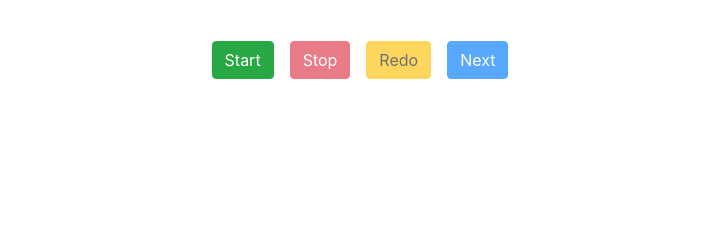
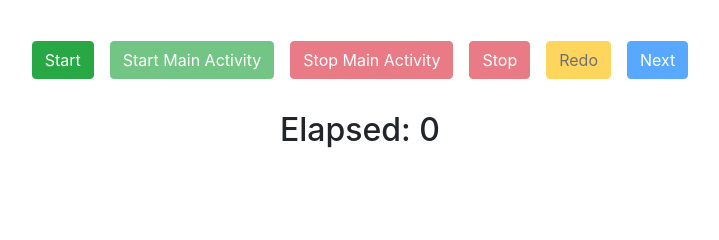
Before and after one commit to VimalMollyn/UserStudyAnnotator, a Flask app: template templates/activity_page.html in a window 1280 px wide. Shown: the part 340-580 px from the top of the page, without its empty margins (280-999 px from the left). Run offline with Flask 2, Linux system fonts and the light colour scheme; the template is opened without the code that fills it, so the values that code supplies are empty; some libraries are stand-ins or nearby versions.

Commit message:
Added stopwatch and buttons to annotate the main activity

```diff
--- a/app.py
+++ b/app.py
@@ -7,7 +7,7 @@ from pathlib import Path
 app = Flask(__name__)
 
 # constants
-num_trials = 2
+num_trials = 3
 
 def get_contexts_activities_lists(pid):
     # set a random seed
@@ -73,6 +73,8 @@ def next_trial():
         req = request.get_json()
 
         start_time = req["start_time"]
+        start_main_time = req["start_main_time"]
+        end_main_time = req["end_main_time"]
         end_time = req["end_time"]
         pid = req["pid"]
 
@@ -88,7 +90,7 @@ def next_trial():
         assert curr_trialno == int(req["trialno"])
 
         # TODO save timestamps with any notes
-        row = map(lambda x: str(x), [pid, start_time, end_time, curr_context, curr_activity, curr_trialno])
+        row = map(lambda x: str(x), [pid, start_time, start_main_time, end_main_time, end_time, curr_context, curr_activity, curr_trialno])
         with open(f"study_data/p_{pid}/timestamps.csv", "a") as f:
             f.write(",".join(row) + "\n")
 
--- a/static/activity_list.json
+++ b/static/activity_list.json
@@ -2,6 +2,6 @@
     "Bathroom": ["Brushing_hair","Hair_dryer_in_use","Shaver_in_use","Toilet_flushing","Toothbrushing","Washing_hands"],
     "Kitchen": ["Blender_in_use","Chopping","Grating","Microwave","Pouring_pitcher","Twisting_jar","Washing_Utensils","Wiping_with_rag"],
     "Misc": ["Alarm_clock","Clapping","Coughing","Door_in_use","Drinking","Knocking","Laughing","Scratching"],
-    "Workshop": ["Vacuum in use","Drill in use","Hammering","Saw in use","Screwing","Sanding"],
+    "Workshop": ["Vacuum in use","Drill in use","Hammering", "Screwing","Sanding"],
     "All": ["Speech"]
 }
--- a/templates/activity_page.html
+++ b/templates/activity_page.html
@@ -15,19 +15,31 @@
 
   <div class="row justify-content-center m-4">
     <button id="start_button" type="button" class="btn btn-success m-2">Start</button>
+    <button id="start_main" type="button" class="btn btn-success m-2" disabled>Start Main Activity</button>
+    <button id="stop_main" type="button" class="btn btn-danger m-2" disabled>Stop Main Activity</button>
     <button id="stop_button" type="button" class="btn btn-danger m-2" disabled>Stop</button>
     <button id="redo_button" type="button" class="btn btn-warning m-2" disabled>Redo</button>
     <button id="next_button" type="button" class="btn btn-primary m-2" disabled>Next</button>
   </div>
+  <div class="row justify-content-center m-4">
+    <h2 id="stopwatch">Elapsed: 0</h2>
+  </div>
 
   <script>
     let start_button = document.getElementById("start_button");
+    let start_main = document.getElementById("start_main");
+    let stop_main = document.getElementById("stop_main");
     let stop_button = document.getElementById("stop_button");
     let redo_button = document.getElementById("redo_button");
     let next_button = document.getElementById("next_button");
+    let stopwatch = document.getElementById("stopwatch");
 
     let start_time = 0;
+    let start_main_time = 0;
+    let end_main_time = 0;
     let end_time = 0;
+    let timer;
+    let seconds_elapsed = 0;
 
     // add click event listeners to each button
 
@@ -38,11 +50,65 @@
       // note down the time
       start_time = Date.now();
 
+      // disable all buttons except start_main
+      start_button.disabled = true;
+      start_main.disabled = false;
+      stop_main.disabled = true;
+      redo_button.disabled = true;
+      next_button.disabled = true;
+      stop_button.disabled = true;
+
+      // make seconds_elapsed 0
+      seconds_elapsed = 0;
+    })
+
+    // start main button
+    start_main.addEventListener("click", (data) => {
+      console.log("clicked the start main button");
+
+      // note down the time
+      start_main_time = Date.now();
+
+      // disable all buttons except stop main
+      start_button.disabled = true;
+      start_main.disabled = true;
+      stop_main.disabled = false;
+      redo_button.disabled = true;
+      next_button.disabled = true;
+      stop_button.disabled = true;
+
+      // start the timer
+      console.log("Started the timer!");
+      clearInterval(timer);
+      timer = setInterval(() => {
+        // increment counter
+        seconds_elapsed += 1;
+
+        // set the html
+        stopwatch.innerHTML = "Elapsed: " + seconds_elapsed;
+      }, 1000);
+
+    })
+
+    // stop main button
+    stop_main.addEventListener("click", (data) => {
+      console.log("clicked the stop main button");
+
+      // note down the time
+      end_main_time = Date.now();
+
       // disable all buttons except stop
       start_button.disabled = true;
+      start_main.disabled = true;
+      stop_main.disabled = true;
       redo_button.disabled = true;
       next_button.disabled = true;
       stop_button.disabled = false;
+
+      // stop the timer
+      console.log("Stopped the timer!");
+      clearInterval(timer);
+
     })
 
     // stop button
@@ -54,6 +120,8 @@
 
       // disable all buttons except redo, next
       start_button.disabled = true;
+      start_main.disabled = true;
+      stop_main.disabled = true;
       redo_button.disabled = false;
       next_button.disabled = false;
       stop_button.disabled = true;
@@ -66,11 +134,19 @@
       // note down the time
       start_time = Date.now();
 
-      // disable all buttons except stop
+      // disable all buttons except start_main
       start_button.disabled = true;
+      start_main.disabled = false;
+      stop_main.disabled = true;
       redo_button.disabled = true;
       next_button.disabled = true;
-      stop_button.disabled = false;
+      stop_button.disabled = true;
+
+      // make seconds_elapsed 0
+      seconds_elapsed = 0;
+
+      // change innerHTML
+      stopwatch.innerHTML = "Elapsed: " + seconds_elapsed;
     })
 
     // Next button
@@ -85,6 +161,8 @@
           body: JSON.stringify({
             message: "Sending timestamps, expecting next trial details in return!",
             start_time: start_time,
+            start_main_time: start_main_time,
+            end_main_time: end_main_time,
             end_time: end_time,
             pid: document.getElementById("pid").innerHTML,
             context: document.getElementById("context").innerHTML,
@@ -106,9 +184,17 @@
 
       // disable all buttons except start
       start_button.disabled = false;
+      start_main.disabled = true;
+      stop_main.disabled = true;
       redo_button.disabled = true;
       next_button.disabled = true;
       stop_button.disabled = true;
+
+      // make seconds_elapsed 0
+      seconds_elapsed = 0;
+
+      // change innerHTML
+      stopwatch.innerHTML = "Elapsed: " + seconds_elapsed;
     })
 
   </script>
```
